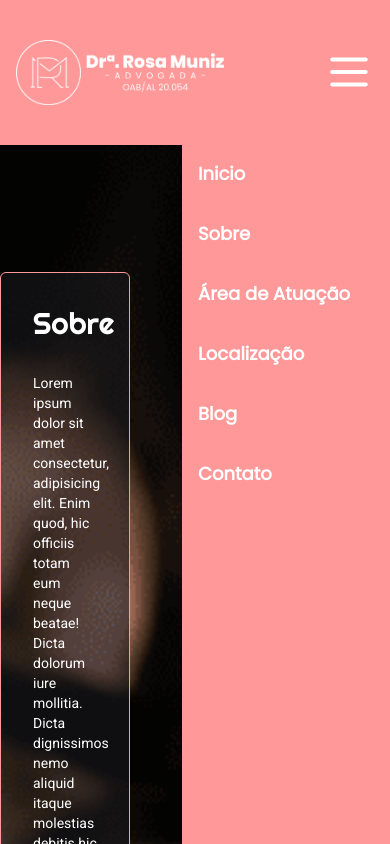
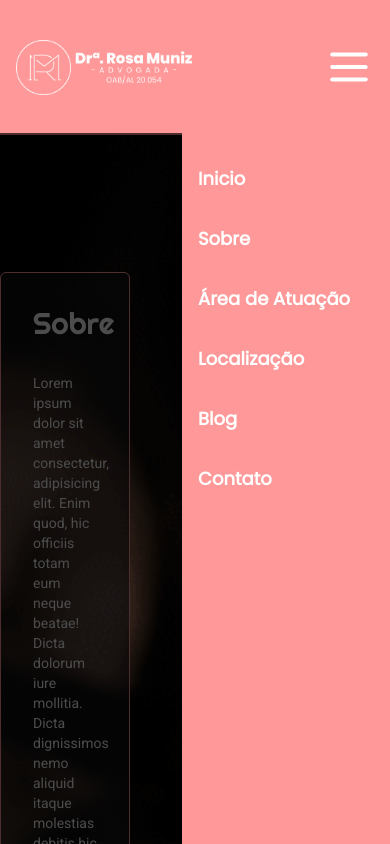
Before and after one commit to andersonjhonatan/project-Advg-RM, a Next.js app in the folder frontend/: page / in a window 390 px wide. Both pictures are taken after a click on the icon 349 px from the left and 72 px from the top of the page. Shown: the top 844 px of the page. Built offline with nearby package versions, Linux system fonts and the light colour scheme.

Commit message:
responsive: componet contato and header

```diff
--- a/frontend/src/components/ContatoCompoent.tsx
+++ b/frontend/src/components/ContatoCompoent.tsx
@@ -9,7 +9,7 @@ const ContatoCompoent = () => {
   Animations()
   return (
     <div className=" w-screen" id="contato" data-aos="fade-up" data-aos-duration="1000">
-      <div className="flex flex-col max-w-7xl mx-auto gap-8 py-24 px-4">
+      <div className="flex flex-col max-w-7xl mx-auto gap-8 max-md:gap-2 py-24 px-4">
         <div className="flex items-center gap-1">
           <IoReturnDownForwardOutline className="text-[var(--primary-color)]" />
           <h1 className={`${roboto.className} text-xs text-zinc-500`}>Contato</h1>
@@ -21,9 +21,7 @@ const ContatoCompoent = () => {
           </p>
           <p className={`${roboto.className} text-sm text-black break-all text-justify`}>
             Por favor, compartilhe um resumo do seu caso, suas principais perguntas e a
-            urgência que você atribui para a resolução. Estaremos prontos para retornar
-            com as opções de datas e horários disponíveis para agendamento, visando
-            fornecer a assistência necessária de forma eficaz.
+            urgência que você atribui para a resolução.
           </p>
         </div>
         <FormComponent />
--- a/frontend/src/components/HeaderComponent.tsx
+++ b/frontend/src/components/HeaderComponent.tsx
@@ -32,7 +32,7 @@ const HeaderComponent = () => {
                 width={250}
                 height={100}
                 alt="logo"
-                className={`cursor-pointer max-lg:w-52`}
+                className={`cursor-pointer max-lg:w-52 max-md:w-44`}
               />
             </Link>
           </div>
@@ -57,7 +57,8 @@ const HeaderComponent = () => {
             />
 
             {open && (
-              <div className="absolute top-32 flex flex-col gap-8 p-4 right-0 bg-[var(--primary-color)] w-52 h-screen pt-8 transition-all">
+              <div className='absolute max-lg:top-[9rem] max-md:top-[8.2rem] max-sm:top-[8.3rem] left-0 bg-black/70 w-screen h-[calc(100vh-4rem)]'>
+                <div className="absolute flex flex-col gap-8 p-4 right-0 bg-[var(--primary-color)] w-52 h-screen pt-8 transition-all">
                   {HeaderLinks.map((link: string) => (
                     <nav key={link} className="flex">
                       <Link
@@ -69,6 +70,7 @@ const HeaderComponent = () => {
                     </nav>
                   ))}
                 </div>
+              </div>
             )}
           </div>
         </div>
```
Lines whose indentation alone changed are shown as unchanged.
